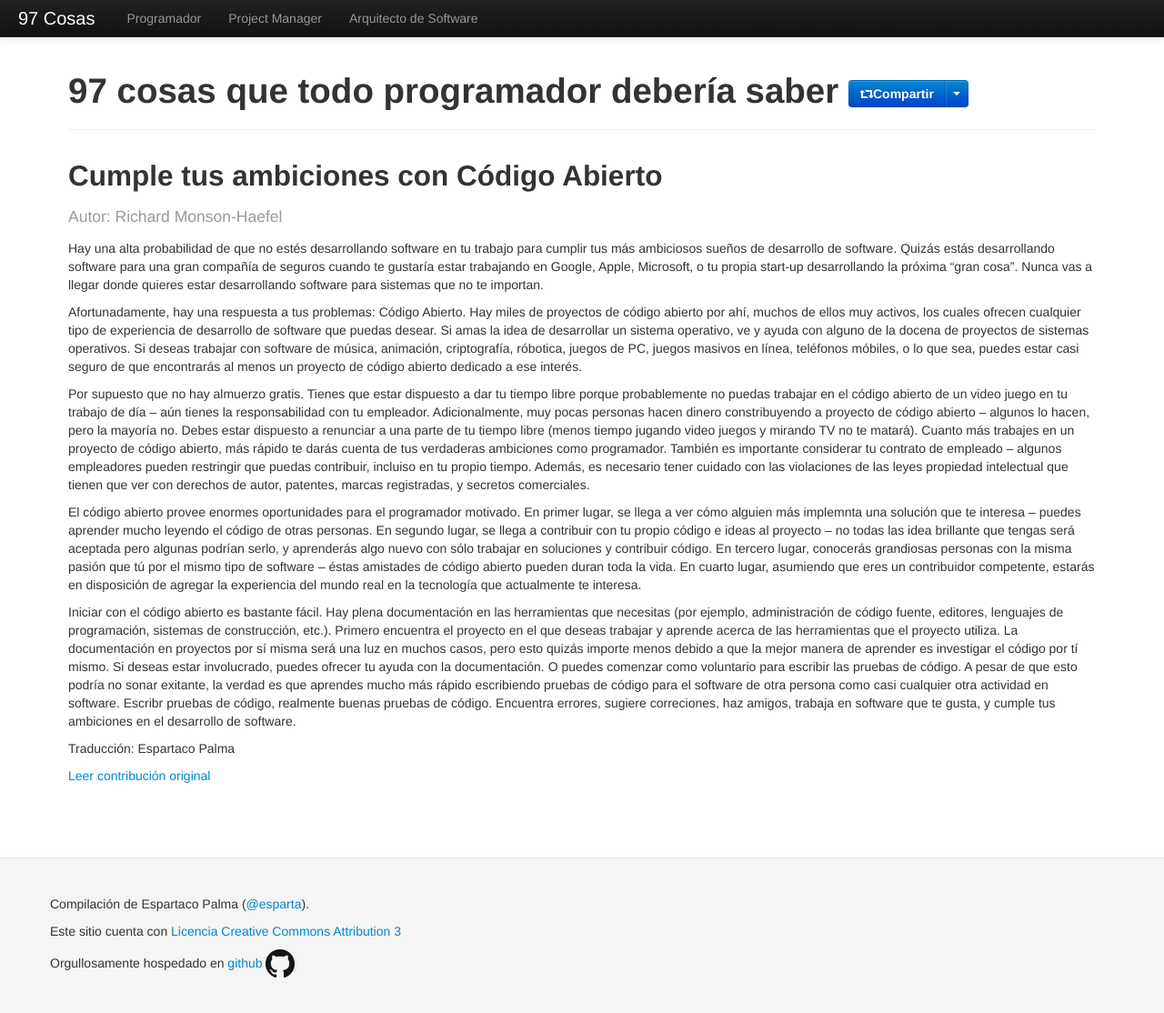
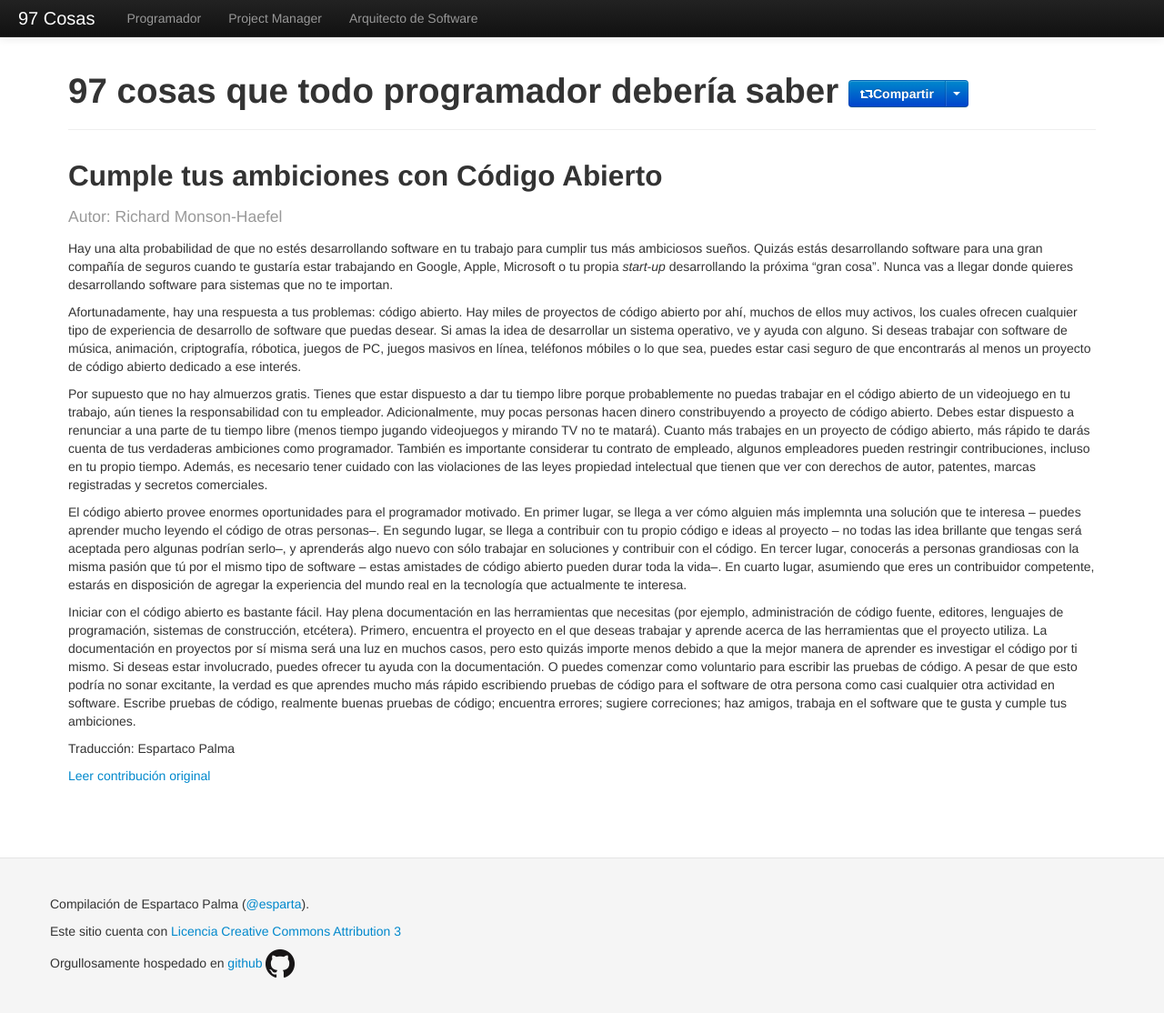
Before and after one commit to esparta/97cosas, a Jekyll site: the page built from programador/cumple-ambiciones-con-codigo-abierto.md, in a window 1280 px wide and 1116 px high. Shown: the whole window at 91% size. Built offline with Jekyll 4.4.1, drawn with Linux system fonts in a browser that asks for light colours; comment, search, counter and statistics services are not loaded.

Commit message:
Spelling corrections on cumple-ambiciones-con-codigo-abierto

```diff
--- a/programador/cumple-ambiciones-con-codigo-abierto.md
+++ b/programador/cumple-ambiciones-con-codigo-abierto.md
@@ -8,64 +8,61 @@
 ---
 
 Hay una alta probabilidad de que no estés desarrollando software en tu
-trabajo para cumplir tus más ambiciosos sueños de desarrollo de
-software. Quizás estás desarrollando software para una gran compañía de
-seguros cuando te gustaría estar trabajando en Google, Apple, Microsoft,
-o tu propia start-up desarrollando la próxima "gran cosa". Nunca vas a
-llegar donde quieres estar desarrollando software para sistemas que no
-te importan.
+trabajo para cumplir tus más ambiciosos sueños. Quizás estás
+desarrollando software para una gran compañía de seguros cuando te
+gustaría estar trabajando en Google, Apple, Microsoft o tu propia
+_start-up_ desarrollando la próxima "gran cosa". Nunca vas a llegar
+donde quieres desarrollando software para sistemas que no te importan.
 
-Afortunadamente, hay una respuesta a tus problemas: Código Abierto. Hay
+Afortunadamente, hay una respuesta a tus problemas: código abierto. Hay
 miles de proyectos de código abierto por ahí, muchos de ellos muy
 activos, los cuales ofrecen cualquier tipo de experiencia de desarrollo
 de software que puedas desear. Si amas la idea de desarrollar un sistema
-operativo, ve y ayuda con alguno de la docena de proyectos de sistemas
-operativos. Si deseas trabajar con software de música, animación,
-criptografía, róbotica, juegos de PC, juegos masivos en línea, teléfonos
-móbiles, o lo que sea, puedes estar casi seguro de que encontrarás al
-menos un proyecto de código abierto dedicado a ese interés.
+operativo, ve y ayuda con alguno. Si deseas trabajar con software de
+música, animación, criptografía, róbotica, juegos de PC, juegos masivos
+en línea, teléfonos móbiles o lo que sea, puedes estar casi seguro de que
+encontrarás al menos un proyecto de código abierto dedicado a ese interés.
 
-Por supuesto que no hay almuerzo gratis. Tienes que estar dispuesto a
+Por supuesto que no hay almuerzos gratis. Tienes que estar dispuesto a
 dar tu tiempo libre porque probablemente no puedas trabajar en el código
-abierto de un video juego en tu trabajo de día -- aún tienes la
-responsabilidad con tu empleador. Adicionalmente, muy pocas personas
-hacen dinero constribuyendo a proyecto de código abierto -- algunos lo
-hacen, pero la mayoría no. Debes estar dispuesto a renunciar a una parte
-de tu tiempo libre (menos tiempo jugando video juegos y mirando TV no te
-matará). Cuanto más trabajes en un proyecto de código abierto, más
-rápido te darás cuenta de tus verdaderas ambiciones como programador.
-También es importante considerar tu contrato de empleado -- algunos
-empleadores pueden restringir que puedas contribuir, incluiso en tu
-propio tiempo. Además, es necesario tener cuidado con las violaciones de
-las leyes propiedad intelectual que tienen que ver con derechos de
-autor, patentes, marcas registradas, y secretos comerciales.
+abierto de un videojuego en tu trabajo, aún tienes la responsabilidad
+con tu empleador. Adicionalmente, muy pocas personas hacen dinero
+constribuyendo a proyecto de código abierto. Debes estar dispuesto a
+renunciar a una parte de tu tiempo libre (menos tiempo jugando
+videojuegos y mirando TV no te matará). Cuanto más trabajes en un
+proyecto de código abierto, más rápido te darás cuenta de tus verdaderas
+ambiciones como programador. También es importante considerar tu contrato
+de empleado, algunos empleadores pueden restringir contribuciones,
+incluso en tu propio tiempo. Además, es necesario tener cuidado con las
+violaciones de las leyes propiedad intelectual que tienen que ver con
+derechos de autor, patentes, marcas registradas y secretos comerciales.
 
 El código abierto provee enormes oportunidades para el programador
 motivado. En primer lugar, se llega a ver cómo alguien más implemnta una
 solución que te interesa -- puedes aprender mucho leyendo el código de
-otras personas. En segundo lugar, se llega a contribuir con tu propio
+otras personas--. En segundo lugar, se llega a contribuir con tu propio
 código e ideas al proyecto -- no todas las idea brillante que tengas
-será aceptada pero algunas podrían serlo, y aprenderás algo nuevo con
-sólo trabajar en soluciones y contribuir código. En tercero lugar,
-conocerás grandiosas personas con la misma pasión que tú por el mismo
-tipo de software -- éstas amistades de código abierto pueden duran toda
-la vida. En cuarto lugar, asumiendo que eres un contribuidor competente,
-estarás en disposición de agregar la experiencia del mundo real en la
-tecnología que actualmente te interesa.
+será aceptada pero algunas podrían serlo--, y aprenderás algo nuevo con
+sólo trabajar en soluciones y contribuir con el código. En tercer lugar,
+conocerás a personas grandiosas con la misma pasión que tú por el mismo
+tipo de software -- estas amistades de código abierto pueden durar toda
+la vida--. En cuarto lugar, asumiendo que eres un contribuidor
+competente, estarás en disposición de agregar la experiencia del mundo
+real en la tecnología que actualmente te interesa.
 
 Iniciar con el código abierto es bastante fácil. Hay plena documentación
 en las herramientas que necesitas (por ejemplo, administración de código
 fuente, editores, lenguajes de programación, sistemas de construcción,
-etc.). Primero  encuentra el proyecto en el que deseas trabajar y
+etcétera). Primero, encuentra el proyecto en el que deseas trabajar y
 aprende acerca de las herramientas que el proyecto utiliza. La
 documentación en proyectos por sí misma será una luz en muchos casos,
 pero esto quizás importe menos debido a que la mejor manera de aprender
-es investigar el código por tí mismo. Si deseas estar involucrado,
+es investigar el código por ti mismo. Si deseas estar involucrado,
 puedes ofrecer tu ayuda con la documentación. O puedes comenzar como
 voluntario para escribir las pruebas de código. A pesar de que esto
-podría no sonar exitante, la verdad es que aprendes mucho más rápido
+podría no sonar excitante, la verdad es que aprendes mucho más rápido
 escribiendo pruebas de código para el software de otra persona como casi
-cualquier otra actividad en software. Escribr pruebas de código,
-realmente buenas pruebas de código. Encuentra errores, sugiere
-correciones, haz amigos, trabaja en software que te gusta, y cumple tus
-ambiciones en el desarrollo de software.
+cualquier otra actividad en software. Escribe pruebas de código,
+realmente buenas pruebas de código; encuentra errores; sugiere
+correciones; haz amigos, trabaja en el software que te gusta y cumple tus
+ambiciones.
```
